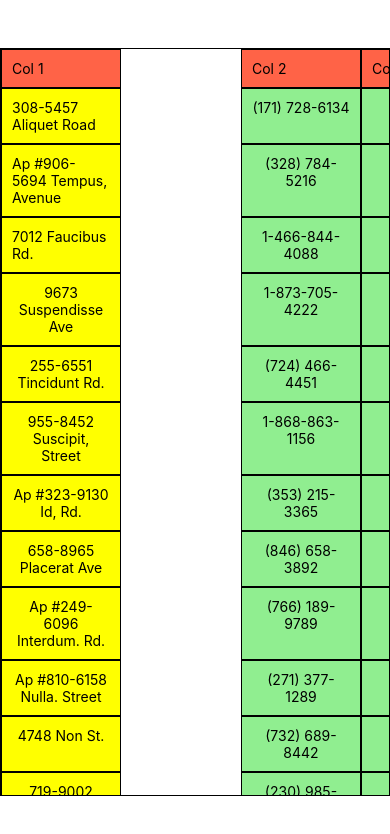
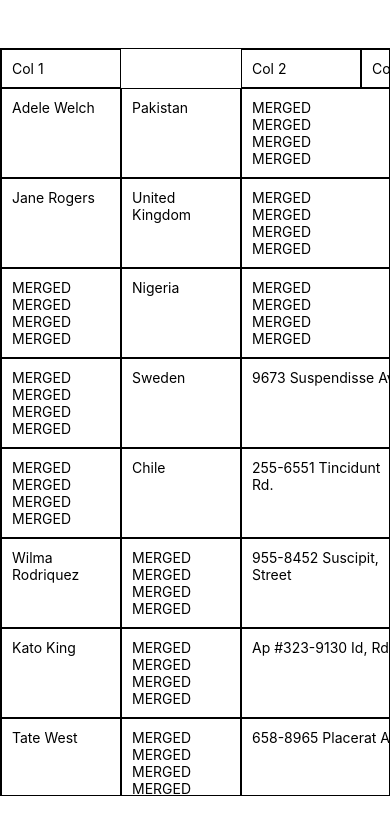
Before and after one commit to DrewIndeed/react-native-projects, a React Native app in the folder freezable-table/: screen / in a window 390 px wide. Shown: the top 834 px of the page. Built offline with nearby package versions, Linux system fonts and the light colour scheme.

Commit message:
132: func: MERGE CELLS 1: synchronize data cells

```diff
--- a/freezable-table/App.tsx
+++ b/freezable-table/App.tsx
@@ -12,49 +12,54 @@ export default function App() {
           {
             width: 120,
             header: 'Col 1',
-            key: 'address',
+            key: 'name',
+            mergeRequests: [
+              [2, 4],
+              [10, 15],
+            ],
           },
           {
             width: 120,
             header: 'Col 2',
-            key: 'phone',
+            key: 'country',
+            mergeRequests: [[5, 10]],
           },
           {
             width: 175,
             header: 'Col 3',
-            key: 'name',
+            key: 'address',
+            mergeRequests: [[0, 2]],
           },
           {
             width: 175,
             header: 'Col 4',
-            key: 'country',
+            key: 'phone',
           },
         ]}
-        cellRenderer={
-          (key: string, value: any, row: any) => (
-            <View style={{ borderColor: '#000' }}>
-              <Text style={{ textAlign: 'center' }}>{value}</Text>
-            </View>
-          )
-          // value
+        cellRenderer={(key: string, value: any, row: any) =>
+          // <View style={{ borderColor: '#000' }}>
+          //   <Text style={{ textAlign: 'center' }}>{value}</Text>
+          // </View>
+          value
         }
         freezeColNum={1}
-        freezeRowNum={4}
+        // freezeRowNum={4}
         mainContainerStyles={{
           marginVertical: 48,
           borderWidth: 1,
           flex: 1,
         }}
-        firstRowStyles={{
-          backgroundColor: 'tomato',
-        }}
-        firstColStyles={{
-          backgroundColor: 'yellow',
-        }}
-        bodyStyles={{
-          backgroundColor: 'lightgreen',
-          textAlign: 'center',
-        }}
+        // firstRowStyles={{
+        //   backgroundColor: 'tomato',
+        // }}
+        // firstColStyles={{
+        //   backgroundColor: 'yellow',
+        //   textAlign: 'center',
+        // }}
+        // bodyStyles={{
+        //   backgroundColor: 'lightgreen',
+        //   textAlign: 'center',
+        // }}
 
         // capHeader={true}
         // upperHeader={true}
--- a/freezable-table/components/Cell.tsx
+++ b/freezable-table/components/Cell.tsx
@@ -11,9 +11,9 @@ const Cell = ({ content, compulsoryStyleArr }: any) => {
     <TouchableHighlight
       underlayColor={filteredStylesObj.backgroundColor}
       style={compulsoryStyleArr}
-      onPress={() => alert(content)}
+      onPress={() => alert(content())}
     >
-      <Text style={filteredStylesObj}>{content}</Text>
+      <Text style={filteredStylesObj}>{content()}</Text>
     </TouchableHighlight>
   );
 };
--- a/freezable-table/components/Core.tsx
+++ b/freezable-table/components/Core.tsx
@@ -16,6 +16,7 @@ const Core = ({
 
   accWidth,
   columnKeys,
+  mergeRequests,
   caseResult,
 
   data,
@@ -23,6 +24,7 @@ const Core = ({
   freezeColNum,
   mainContainerStyles,
 }: any) => {
+  console.log(headerRowDataFrame);
   const headerRowComponentsArr = (keyType: string, hidden: boolean) =>
     headerRowDataFrame.map((headerRowArr: string[], rowOrder: number) => (
       <Row
@@ -30,6 +32,7 @@ const Core = ({
         rowType="header"
         headerOffsetX={headerOffsetX}
         dataArr={headerRowArr}
+        mergeRequests={mergeRequests}
         rowOrder={rowOrder}
         hidden={hidden}
         compulsoryStyleSeed={compulsoryStyleSeed}
@@ -47,8 +50,9 @@ const Core = ({
           rowType="data"
           headerOffsetX={headerOffsetX}
           cellRenderer={cellRenderer}
+          dataArr={columnKeys}
           dataItem={sliceDataObj(dataItem, columnKeys)}
-          dataArr={columnKeys}
+          mergeRequests={mergeRequests}
           rowOrder={rowOrder}
           hidden={hidden}
           compulsoryStyleSeed={compulsoryStyleSeed}
@@ -118,6 +122,7 @@ const Core = ({
           }
           onScroll={(event) => {
             const curX = event.nativeEvent.contentOffset.x;
+
             if (curX - accWidth <= 0) {
               scrollViewRef.current?.scrollTo({
                 x: accWidth,
@@ -125,6 +130,7 @@ const Core = ({
                 animated: false,
               });
             }
+
             headerOffsetX.setValue(curX);
           }}
           decelerationRate={0.45}
--- a/freezable-table/components/FreezableTable.tsx
+++ b/freezable-table/components/FreezableTable.tsx
@@ -6,8 +6,12 @@ import {
   allErrorHandling,
   determineCase,
 } from '../utils';
-import { Column, FreezableTableProps } from '../types';
+import { Column, FreezableTableProps, MergeRequest } from '../types';
 import Core from './Core';
+
+// eslint-disable-next-line @typescript-eslint/ban-ts-comment
+// @ts-ignore
+import _ from 'lodash';
 
 export default function FreezableTable(props: FreezableTableProps) {
   // ! destructure Props object
@@ -32,7 +36,16 @@ export default function FreezableTable(props: FreezableTableProps) {
 
   // ! extract all keys from columns
   const columnKeys: string[] = [];
-  columns.map((col) => columnKeys.push(col.key));
+  columns.forEach((col) => columnKeys.push(col.key));
+
+  // ! extract all keys from columns
+  const mergeRequests: { [key: string]: MergeRequest[] | undefined } = {};
+  columns.forEach((col) => {
+    if (col.hasOwnProperty('mergeRequests') && mergeRequests)
+      mergeRequests[col.key] = col.mergeRequests?.map((rq) =>
+        _.range(rq[0], rq[1] + 1)
+      );
+  });
 
   // ! accumulate columns width values if freezeColNum is defined
   // ** default width tracker
@@ -124,6 +137,7 @@ export default function FreezableTable(props: FreezableTableProps) {
       headerRowDataFrame={headerRowDataFrame}
       accWidth={accWidth}
       columnKeys={columnKeys}
+      mergeRequests={mergeRequests}
       caseResult={caseResult}
       {...props}
     />
--- a/freezable-table/components/Row.tsx
+++ b/freezable-table/components/Row.tsx
@@ -11,6 +11,7 @@ const Row = ({
   cellRenderer,
   dataArr,
   dataItem,
+  mergeRequests,
   rowOrder,
   hidden,
   compulsoryStyleSeed,
@@ -45,13 +46,13 @@ const Row = ({
         )(rowOrder, idx);
 
         // ** if cellRenderer is specified and cellRenderer returns a Component
-        let cellValue = null;
+        let cellValue: any = null;
         if (cellRenderer) {
           // ** get return value from cellRenderer
           cellValue = cellRenderer(key, dataItem[key], dataItem);
 
           // ** check for Component
-          if (cellValue['$$typeof']) {
+          if (cellValue && cellValue['$$typeof']) {
             return React.cloneElement(cellValue, {
               ...cellValue.props,
               style: [...compulsoryStyleArr, cellValue.props.style],
@@ -64,9 +65,20 @@ const Row = ({
           <Cell
             compulsoryStyleArr={compulsoryStyleArr}
             key={`${rowType}-row-${rowOrder}-cell-${idx}`}
-            content={
-              rowType === 'header' ? key : cellValue ? cellValue : dataItem[key]
-            }
+            content={() => {
+              if (rowType === 'header') return key;
+
+              if (mergeRequests.hasOwnProperty(key)) {
+                for (let i = 0; i < mergeRequests[key].length; i++) {
+                  if (mergeRequests[key][i].includes(rowOrder)) {
+                    return 'MERGED\nMERGED\nMERGED\nMERGED';
+                  }
+                }
+              }
+
+              if (cellValue) return cellValue;
+              return dataItem[key];
+            }}
           />
         );
       })}
--- a/freezable-table/types.ts
+++ b/freezable-table/types.ts
@@ -1,7 +1,10 @@
+export type MergeRequest = [number, number];
+
 export type Column = {
   width?: number;
-  header: string | number;
+  header?: string | number;
   key: string;
+  mergeRequests?: MergeRequest[];
 };
 
 export interface FreezableTableProps {
--- a/freezable-table/utils.ts
+++ b/freezable-table/utils.ts
@@ -1,4 +1,5 @@
 import { FreezableTableProps } from './types';
+
 // eslint-disable-next-line @typescript-eslint/ban-ts-comment
 // @ts-ignore
 import _ from 'lodash';
@@ -128,16 +129,33 @@ export function allErrorHandling({
         '[FreezableTable Error]: defaultWidth must be greater than 0'
       );
 
+    if (!columns)
+      throw new Error('[FreezableTable Error]: columns prop is required');
+
     if (columns.length <= 0)
       throw new Error(
         '[FreezableTable Error]: There must be at least 1 column specified'
       );
 
-    // ERROR HANDLING: freeze row and col number props
+    let invalidKey = '';
+    if (
+      !columns.every((colObj) => {
+        if (!Object.keys(data[0]).includes(colObj.key)) {
+          invalidKey = colObj.key;
+          return false;
+        }
+        return true;
+      })
+    )
+      console.warn(
+        `[FreezableTable Warning]: Detected a column key that does not exist in data: ${invalidKey}`
+      );
+
     if (
       freezeColNum &&
       (freezeColNum > Object.keys(data[0]).length + 1 || freezeColNum < 0)
     )
+      // ERROR HANDLING: freeze row and col number props
       throw new Error(
         '[FreezableTable Error]: Value must be greater or equal to 0 and less than data keys number for freezeColNum, otherwise leave blank with default value as 0'
       );
```
